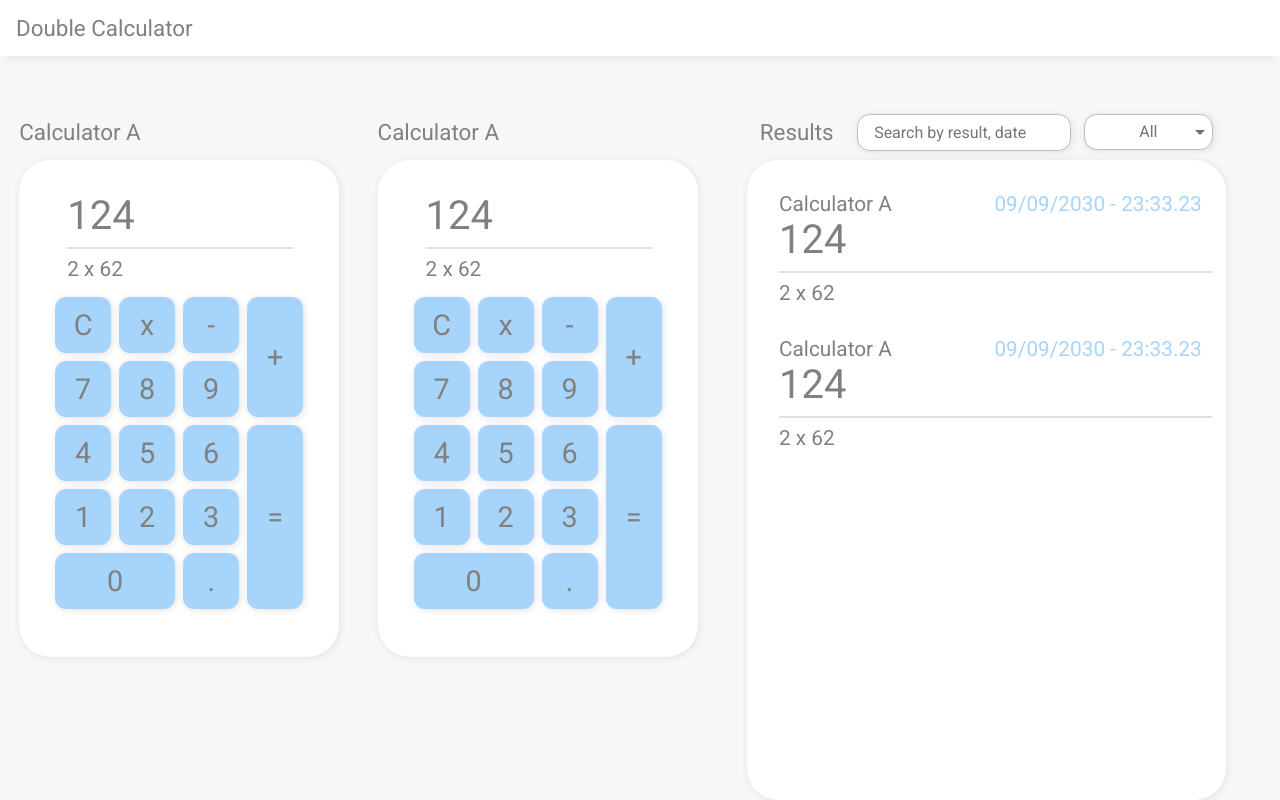
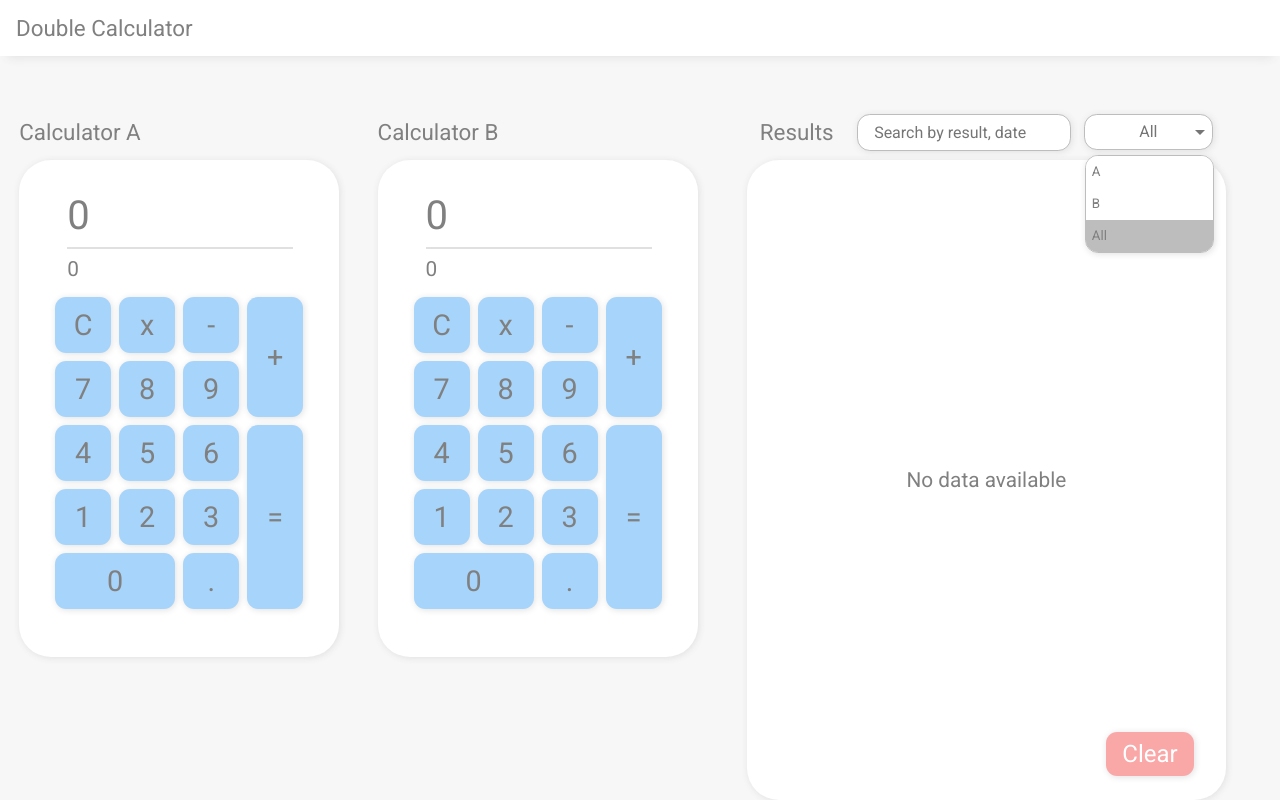
Before and after one commit to tlnattaweekan/vue-calculator-nattaweekan, a Vue app: page / in a window 1280 px wide. Both pictures are taken after a click on the button "All". Built offline with nearby package versions, Linux system fonts and the light colour scheme.

Commit message:
:zap: :zap: search function and connect api

```diff
--- a/src/App.vue
+++ b/src/App.vue
@@ -2,28 +2,47 @@
   <div id="app">
     <div class="app-bar">Double Calculator</div>
     <div class="layout-content">
-      <calculator-component />
-      <calculator-component />
-      <list-history-component />
+      <calculator-component
+        @RESULT="getResultHistory"
+        :nameCalculator="'A'"
+      />
+      <calculator-component
+        @RESULT="getResultHistory"
+        :nameCalculator="'B'"
+      />
+      <list-history-component
+        @RESULT="getResultHistory"
+        :historys="history"
+      />
     </div>
   </div>
 </template>
 
-<script lang="ts">
-import {
-  Component,
-  Vue,
-} from "vue-property-decorator";
+<script>
 import calculatorComponent from "@/components/calculator.component.vue";
 import listHistoryComponent from "@/components/list-history.component.vue";
 
-@Component({
+export default {
+  data: () => ({
+    history: [],
+  }),
+  methods: {
+    getResultHistory(val) {
+      if (!val) {
+        this.history = [];
+      } else {
+        console.log("vald", val);
+        console.log(this.history.length);
+        this.history.push(val);
+        console.log("val", this.history);
+      }
+    },
+  },
   components: {
     calculatorComponent,
     listHistoryComponent,
   },
-})
-export default class App extends Vue {}
+};
 </script>
 
 <style lang="scss">
--- a/src/components/calculator.component.vue
+++ b/src/components/calculator.component.vue
@@ -1,32 +1,106 @@
 <template>
   <div class="cal-content">
-    <h1>Calculator A</h1>
+    <h1>Calculator {{ nameCalculator }}</h1>
     <div class="cal-card">
       <div class="cal-detile">
-        <h2>124</h2>
+        <h2>{{ result }}</h2>
         <hr class="dividers" />
-        <h3>2 x 62</h3>
+        <h3>{{ data }}</h3>
         <div class="cal-grid-layout">
-          <button class="btn-number">C</button>
-          <button class="btn-number">x</button>
-          <button class="btn-number">-</button>
-          <button class="btn-number item-plus">
+          <button
+            class="btn-number"
+            @click="clear"
+          >
+            C
+          </button>
+          <button
+            @click="onClick('*')"
+            class="btn-number"
+          >
+            x
+          </button>
+          <button
+            @click="onClick('-')"
+            class="btn-number"
+          >
+            -
+          </button>
+          <button
+            @click="onClick('+')"
+            class="btn-number item-plus"
+          >
             +
           </button>
-          <button class="btn-number">7</button>
-          <button class="btn-number">8</button>
-          <button class="btn-number">9</button>
-          <button class="btn-number">4</button>
-          <button class="btn-number">5</button>
-          <button class="btn-number">6</button>
-          <button class="btn-number item-equal">
+          <button
+            @click="onClick(7)"
+            class="btn-number"
+          >
+            7
+          </button>
+          <button
+            @click="onClick(8)"
+            class="btn-number"
+          >
+            8
+          </button>
+          <button
+            @click="onClick(9)"
+            class="btn-number"
+          >
+            9
+          </button>
+          <button
+            @click="onClick(4)"
+            class="btn-number"
+          >
+            4
+          </button>
+          <button
+            @click="onClick(5)"
+            class="btn-number"
+          >
+            5
+          </button>
+          <button
+            @click="onClick(6)"
+            class="btn-number"
+          >
+            6
+          </button>
+          <button
+            @click="onClick('=')"
+            class="btn-number item-equal"
+          >
             =
           </button>
-          <button class="btn-number">1</button>
-          <button class="btn-number">2</button>
-          <button class="btn-number">3</button>
-          <button class="btn-number">.</button>
-          <button class="btn-number item-zero">
+          <button
+            @click="onClick(1)"
+            class="btn-number"
+          >
+            1
+          </button>
+          <button
+            @click="onClick(2)"
+            class="btn-number"
+          >
+            2
+          </button>
+          <button
+            @click="onClick(3)"
+            class="btn-number"
+          >
+            3
+          </button>
+          <button
+            @click="onClick('.')"
+            class="btn-number"
+          >
+            .
+          </button>
+          <button
+            @click="onClick(0)"
+            class="btn-number item-zero"
+          >
             0
           </button>
         </div>
@@ -36,5 +110,83 @@
 </template>
 
 <script>
-export default {};
+export default {
+  props: {
+    nameCalculator: String,
+  },
+  data: () => ({
+    data: 0,
+    n: "",
+    e: [],
+    input: "",
+    result: 0,
+    time: new Date().toTimeString().substr(0, 8),
+    date: new Date().toLocaleDateString(),
+  }),
+  methods: {
+    onClick(val) {
+      if (this.result > 0) {
+        console.log("result", this.result);
+        this.clear();
+      }
+      if (typeof val === "string") {
+        this.e.push(this.input);
+        this.input = "";
+        if (val === "=") {
+          this.equal();
+        } else {
+          this.e.push(val);
+          this.data += val.toString();
+        }
+      } else {
+        console.log("val", val);
+        console.log("this.data", this.data);
+        console.log("this.n", this.n);
+        if (!val && !this.data && !this.n) {
+          this.data += val;
+          console.log("yes");
+        } else if (!this.data && !this.n) {
+          this.data += val;
+          console.log("case 2");
+        } else {
+          this.data += val.toString();
+        }
+        // if (!this.n && !this.data) {
+        //   this.data += val;
+        // } else if (val && !this.n) {
+        //   this.data += val.toString();
+        // } else {
+        //   this.data += val.toString();
+        // }
+        this.input += val.toString();
+      }
+      console.log(val);
+      console.log(`n: ${this.n}`);
+    },
+    async equal() {
+      let s = "";
+      for (let i = 0; i < this.e.length; i++) {
+        s += this.e[i];
+      }
+      const data = encodeURIComponent(s);
+      const res = await fetch(
+        `https://api.mathjs.org/v4/?expr=${data}`
+      );
+      this.result = await res.json();
+      this.$emit("RESULT", {
+        name: this.nameCalculator,
+        data: s,
+        result: this.result.toString(),
+        date: `${this.date} ${this.time}`,
+      });
+    },
+    clear() {
+      this.data = 0;
+      this.result = 0;
+      this.input = "";
+      this.n = "";
+      this.e = [];
+    },
+  },
+};
 </script>
--- a/src/components/list-history.component.vue
+++ b/src/components/list-history.component.vue
@@ -7,12 +7,14 @@
           type="text"
           class="search-card search-input"
           placeholder="Search by result, date"
+          v-model="search"
         />
       </div>
       <button
-        class="search-relative search-card "
+        class="search-relative search-card"
+        @click="openCombobox = !openCombobox"
       >
-        <span>All</span>
+        <span>{{ isChecked }}</span>
         <div
           class="search-combobox search-combobox-icon"
         >
@@ -26,33 +28,130 @@
             />
           </svg>
         </div>
+        <div :class="comboboxList()">
+          <button
+            :class="comboboxItem(item)"
+            @click="onClickCombobox(item)"
+            v-for="item in itemsList"
+            :key="item"
+          >
+            {{ item }}
+          </button>
+        </div>
       </button>
     </div>
     <div class="card-history">
-      <div class="history-item">
-        <h3>Calculator A</h3>
+      <div
+        v-if="dataHistorys.length === 0"
+        class="msg"
+      >
+        <h3>No data available</h3>
+      </div>
+      <div
+        v-else
+        v-for="(item, index) in dataHistorys"
+        :key="index"
+        class="history-item"
+      >
+        <h3>Calculator {{ item.name }}</h3>
         <h3 class="time">
-          09/09/2030 - 23:33.23
+          {{ item.date }}
         </h3>
-        <h2 class="history-item-merge">124</h2>
+        <h2 class="history-item-merge">
+          {{ item.result }}
+        </h2>
         <hr class="dividers history-item-merge" />
-        <h3 class="history-item-merge">2 x 62</h3>
-      </div>
-      <div class="history-item">
-        <h3>Calculator A</h3>
-        <h3 class="time">
-          09/09/2030 - 23:33.23
+        <h3 class="history-item-merge">
+          {{ item.data }}
         </h3>
-        <h2 class="history-item-merge">124</h2>
-        <hr class="dividers history-item-merge" />
-        <h3 class="history-item-merge">2 x 62</h3>
       </div>
     </div>
+    <button class="btn-clear" @click="clear">
+      Clear
+    </button>
   </div>
 </template>
 
 <script>
-export default {};
+export default {
+  props: {
+    historys: Array,
+  },
+  data: () => ({
+    openCombobox: false,
+    isChecked: "All",
+    itemsList: ["A", "B", "All"],
+    dataHistorys: [],
+    search: "",
+  }),
+  mounted() {
+    this.onClickCombobox("All");
+  },
+  methods: {
+    comboboxItem(val) {
+      return [
+        "combobox-item",
+        {
+          "combobox-checked":
+            this.isChecked === val,
+        },
+      ];
+    },
+    comboboxList() {
+      return [
+        "combobox",
+        {
+          "combobox-is-hidden": !this
+            .openCombobox,
+        },
+      ];
+    },
+    clear() {
+      this.$emit("RESULT", false);
+    },
+    onClickCombobox(val) {
+      this.dataHistorys = [];
+      this.isChecked = val;
+      for (
+        let i = 0;
+        i < this.historys.length;
+        i += 1
+      ) {
+        if (this.isChecked === "All") {
+          this.dataHistorys.push(
+            this.historys[i]
+          );
+        } else if (
+          this.historys[i].name === this.isChecked
+        ) {
+          this.dataHistorys.push(
+            this.historys[i]
+          );
+        }
+      }
+    },
+    onSearch(val) {
+      this.dataHistorys = [];
+      const data = this.historys.filter(function(
+        item
+      ) {
+        const res =
+          item.result.includes(val) ||
+          item.date.includes(val);
+        return res;
+      });
+      this.dataHistorys = data;
+    },
+  },
+  watch: {
+    historys() {
+      this.onClickCombobox(this.isChecked);
+    },
+    search(val) {
+      this.onSearch(val);
+    },
+  },
+};
 </script>
 
 <style lang="scss" scoped>
@@ -62,6 +161,7 @@ export default {};
   align-items: center;
   width: 85%;
   margin-right: 1.5rem;
+  position: relative;
 }
 .card-history {
   height: 40rem;
@@ -69,7 +169,13 @@ export default {};
   border-radius: 2rem;
   background-color: white;
   box-shadow: 1px 1px 7px #e0e0e0;
+  overflow: scroll;
 }
+
+.card-history::-webkit-scrollbar {
+  display: none;
+}
+
 .search {
   &-grid-layout {
     display: grid;
@@ -131,4 +237,72 @@ span,
 .time {
   color: #a7d4fa;
 }
+
+.btn-clear {
+  outline: none !important;
+  position: absolute;
+  right: 2rem;
+  bottom: 1.5rem;
+  font-size: 1.5rem;
+  padding: 0.5rem 1rem;
+  border-radius: 0.7rem;
+  border: 0;
+  cursor: pointer;
+  background-color: #faa7a7;
+  color: white;
+  box-shadow: 1px 1px 7px #e0e0e0;
+
+  &:active {
+    background-color: #e0e0e0;
+    color: gray;
+    transition-duration: 0.2s;
+    transform: translateY(3px);
+  }
+}
+
+.combobox {
+  position: absolute;
+  top: 0;
+  left: 0;
+  margin-top: 2.5rem;
+  width: 100%;
+  display: flex;
+  flex-direction: column;
+  border-radius: 0.8rem;
+  overflow: hidden;
+  border: 1px solid #bdbdbd;
+  box-shadow: 1px 1px 7px #e0e0e0;
+  &-item {
+    padding: 0, 2rem;
+    text-align: start;
+    background-color: white;
+    height: 2rem;
+    border: 0;
+    outline: none !important;
+    color: gray;
+    cursor: pointer;
+    &:hover {
+      background-color: #a7d4fa;
+      transition-duration: 0.2s;
+      font-size: 1rem;
+      transform: translateY(2px);
+    }
+  }
+  &-checked {
+    background-color: #bdbdbd;
+  }
+  &-is-hidden {
+    display: none;
+  }
+}
+
+.msg {
+  display: flex;
+  height: 100%;
+  width: 100%;
+  justify-content: center;
+  h3 {
+    align-self: center;
+  }
+}
 </style>
```
Also changed, not shown: 1 other file (tests, documents, lock files or other folders).
